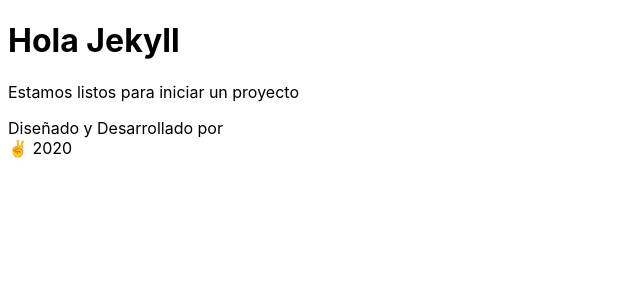
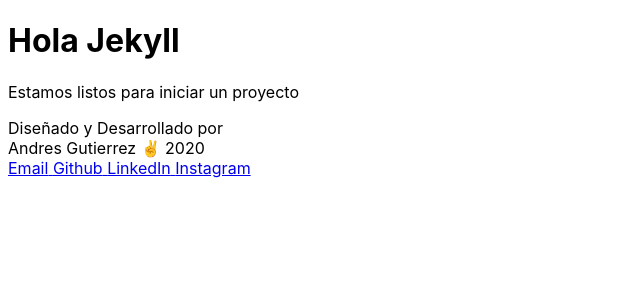
Before and after one commit to AGutierrezR/Jekyll-Starter, a Jekyll site: the page built from index.html, in a window 1280 px wide. Shown: the top 300 px of the page, without its empty margins (0-640 px from the left). Built offline with Jekyll 4.4.1, drawn with Linux system fonts in a browser that asks for light colours.

Commit message:
Agregar datos basicos del sitio

```diff
--- a/_config.yml
+++ b/_config.yml
@@ -1,7 +1,17 @@
+name: Andres Gutierrez
+title: Andres Gutierrez | Desarrollador Front-end
 url: "" # the base hostname & protocol for your site, e.g. http://example.com
 baseurl: "" # the subpath of your site, e.g. /blog
-title: "" # the name of your site, e.g. ACME Corp.
-
+email: agutierrez.codes@gmail.com
+social:
+  - title: Email
+    url: mailto:agutierrez.codes@gmail.com
+  - title: Github
+    url: https://github.com/AGutierrezR
+  - title: LinkedIn
+    url: https://www.linkedin.com/in/agutierrezr/
+  - title: Instagram
+    url: https://www.instagram.com/andy.codes/
 
 # Build settings
 markdown: kramdown
```
